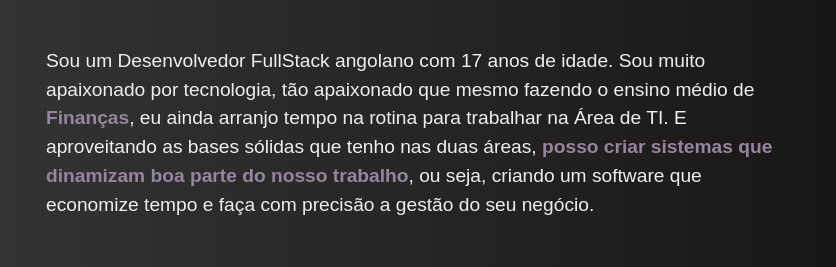
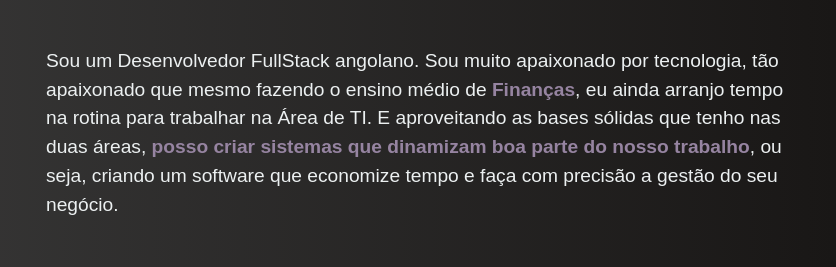
Before and after one commit to lucianobostonn/Luciano_Boston, a plain HTML site: page index.html in a window 1280 px wide. Shown: the part 5222-5489 px from the top of the page, 444-1280 px from the left. Drawn offline with nearby package versions, Linux system fonts and the light colour scheme.

Commit message:
Update About me

```diff
--- a/index.html
+++ b/index.html
@@ -369,7 +369,7 @@
               <h1>EU SOU O <strong>LUCIANO BOSTON</strong></h1>
               <div>
                 <p>
-                  Sou um Desenvolvedor FullStack angolano com 17 anos de idade.
+                  Sou um Desenvolvedor FullStack angolano.
                   Sou muito apaixonado por tecnologia, tão apaixonado que mesmo fazendo o ensino médio de <strong>Finanças</strong>, eu ainda arranjo tempo na rotina para trabalhar na Área de TI. E aproveitando as bases sólidas que tenho nas duas áreas, <strong>posso criar sistemas que dinamizam boa parte do nosso trabalho</strong>, ou seja, criando um software que economize tempo e faça com precisão a gestão do seu negócio.
                 </p>
                 <p>
```
